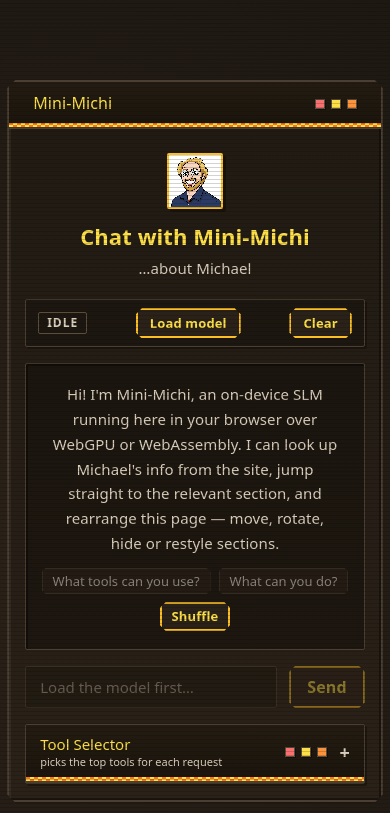
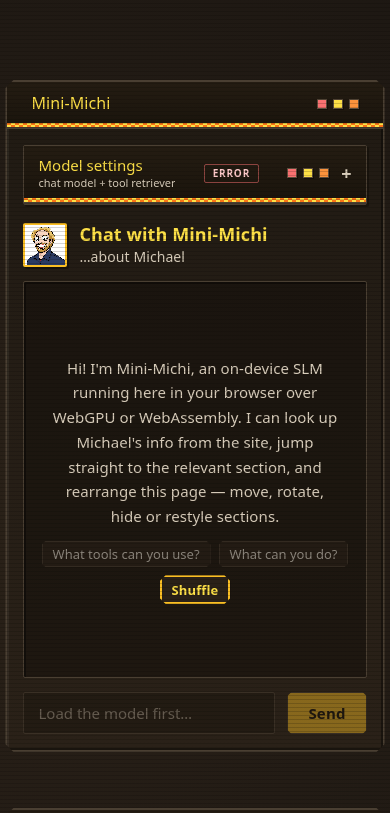
Before and after one commit to Meteord/about-me, a Vue app in the folder frontend/: page / in a window 390 px wide. Shown: the top 813 px of the page. Built offline with nearby package versions, Linux system fonts and the light colour scheme; a web font is replaced by a local one.

Commit message:
improve chat layout and auto load models

```diff
--- a/frontend/src/assets/main.css
+++ b/frontend/src/assets/main.css
@@ -1153,8 +1153,11 @@ body.crt-glitch::before {
 /* ------------------------------------------------------------------ */
 
 .ai-panel {
+  display: flex;
+  flex-direction: column;
   width: 100%;
   max-width: 65ch;
+  height: calc(100dvh - 4rem);
   margin: 1rem 0 1.5rem;
   background: linear-gradient(180deg, var(--pixel-panel) 0%, var(--pixel-panel-alt) 100%);
   border: 2px solid var(--pixel-border);
@@ -1212,35 +1215,52 @@ body.crt-glitch::before {
 .ai-panel__body {
   display: flex;
   flex-direction: column;
-  gap: 1rem;
+  flex: 1;
+  min-height: 0;
+  overflow: hidden;
+  gap: 0.875rem;
   padding: 1rem;
 }
 
 .pixel-chat__hero {
   display: flex;
-  flex-direction: column;
   align-items: center;
-  gap: 0.375rem;
-  text-align: center;
-  padding: 0.5rem 0 0.25rem;
+  gap: 0.75rem;
+  padding: 0.25rem 0 0;
 }
 
 .pixel-chat__hero-avatar {
-  width: 3.5rem;
-  height: 3.5rem;
-  margin-bottom: 0.5rem;
+  width: 2.75rem;
+  height: 2.75rem;
+  margin-bottom: 0;
+  object-fit: cover;
+  image-rendering: pixelated;
+  border: 2px solid var(--pixel-accent);
+  border-radius: 2px;
+  box-shadow: 2px 2px 0 0 rgba(16, 12, 7, 0.55);
+}
+
+.pixel-chat__hero-copy {
+  display: flex;
+  flex-direction: column;
+  gap: 0.125rem;
+  min-width: 0;
+}
+
+.pixel-chat__hero-copy > * {
+  margin: 0;
 }
 
 .pixel-chat__hero-title {
   font-family: var(--font-display);
-  font-size: 1.375rem;
-  line-height: 1.25;
+  font-size: 1.125rem;
+  line-height: 1.2;
   color: var(--pixel-title);
 }
 
 .pixel-chat__hero-sub {
-  font-size: 0.9375rem;
-  line-height: 1.5;
+  font-size: 0.875rem;
+  line-height: 1.4;
   color: var(--pixel-ink-dim);
 }
 
@@ -1334,8 +1354,9 @@ body.crt-glitch::before {
 .pixel-chat {
   display: flex;
   flex-direction: column;
-  gap: 0.875rem;
-  max-height: 24rem;
+  flex: 1;
+  min-height: 0;
+  gap: 0.625rem;
   overflow-y: auto;
   padding: 1rem;
   background: rgba(16, 12, 7, 0.45);
@@ -1392,7 +1413,7 @@ body.crt-glitch::before {
 }
 
 .pixel-msg--ai p {
-  color: var(--pixel-ink-dim);
+  color: var(--pixel-ink);
 }
 
 .pixel-chat__bubble-avatar {
@@ -1409,6 +1430,7 @@ body.crt-glitch::before {
 .pixel-msg__body {
   min-width: 0;
   flex: 1;
+  max-width: 44ch;
 }
 
 .pixel-msg__markdown > :first-child {
@@ -1474,6 +1496,12 @@ body.crt-glitch::before {
   padding: 0.3rem 0.75rem;
 }
 
+.pixel-msg--tool::before {
+  content: '\00bb';
+  color: var(--pixel-accent);
+  margin-right: 0.25rem;
+}
+
 .pixel-msg--tool-result {
   align-self: stretch;
   background: rgba(16, 12, 7, 0.55);
@@ -1497,6 +1525,7 @@ body.crt-glitch::before {
   flex-direction: column;
   align-items: center;
   gap: 0.75rem;
+  margin: auto;
   padding: 0.5rem 0;
   text-align: center;
 }
@@ -1542,6 +1571,7 @@ body.crt-glitch::before {
 
 .pixel-chat__input {
   display: flex;
+  flex-shrink: 0;
   gap: 0.75rem;
 }
 
@@ -1574,6 +1604,38 @@ body.crt-glitch::before {
 
 .pixel-chat__send {
   flex-shrink: 0;
+  padding: 0.5rem 1.25rem;
+  font-family: var(--font-body);
+  font-size: 0.9375rem;
+  font-weight: 600;
+  line-height: 1.4;
+  letter-spacing: 0.01em;
+  color: var(--pixel-dark);
+  background: var(--pixel-accent);
+  border: 1px solid var(--pixel-border);
+  border-radius: 2px;
+  cursor: pointer;
+  clip-path: polygon(
+    4px 0,
+    calc(100% - 4px) 0,
+    100% 4px,
+    100% calc(100% - 4px),
+    calc(100% - 4px) 100%,
+    4px 100%,
+    0 calc(100% - 4px),
+    0 4px
+  );
+  box-shadow: var(--shadow-soft);
+  transition: background 120ms steps(2, end);
+}
+
+.pixel-chat__send:hover:not(:disabled) {
+  background: var(--pixel-amber);
+}
+
+.pixel-chat__send:focus-visible {
+  outline: 2px solid var(--pixel-accent);
+  outline-offset: 2px;
 }
 
 .pixel-chat__send:disabled {
@@ -1613,6 +1675,7 @@ body.crt-glitch::before {
 /* ------------------------------------------------------------------ */
 
 .tool-selector {
+  flex-shrink: 0;
   background: linear-gradient(180deg, #1d1710 0%, #19130d 100%);
   border: 1px solid var(--pixel-border);
   border-radius: 2px;
@@ -1686,11 +1749,37 @@ body.crt-glitch::before {
   white-space: nowrap;
 }
 
+.tool-selector__bar-status {
+  margin-left: auto;
+  font-size: 0.625rem;
+}
+
 .tool-selector__content {
   display: flex;
   flex-direction: column;
   gap: 0.75rem;
+  max-height: 40vh;
+  overflow-y: auto;
   padding: 0.875rem;
+}
+
+.model-settings__section {
+  display: flex;
+  flex-direction: column;
+  gap: 0.5rem;
+}
+
+.model-settings__section + .model-settings__section {
+  border-top: 1px dashed var(--pixel-border);
+  padding-top: 0.75rem;
+}
+
+.model-settings__heading {
+  font-size: 0.6875rem;
+  font-weight: 600;
+  letter-spacing: 0.08em;
+  text-transform: uppercase;
+  color: var(--pixel-accent);
 }
 
 .tool-selector__intro {
@@ -1965,7 +2054,7 @@ body.crt-glitch::before {
 
 .pixel-msg--retrieval__summary {
   display: flex;
-  flex-wrap: wrap;
+  flex-wrap: nowrap;
   align-items: center;
   gap: 0.375rem;
   width: 100%;
@@ -1998,11 +2087,15 @@ body.crt-glitch::before {
 }
 
 .pixel-msg--retrieval__names {
+  min-width: 0;
+  overflow: hidden;
+  text-overflow: ellipsis;
+  white-space: nowrap;
   color: var(--pixel-ink);
-  word-break: break-word;
 }
 
 .pixel-msg--retrieval__meta {
+  flex-shrink: 0;
   margin-left: auto;
   color: var(--pixel-ink-dim);
   opacity: 0.8;
@@ -2040,6 +2133,7 @@ body.crt-glitch::before {
 
   .app-dock .ai-panel {
     max-width: none;
+    height: min(calc(100dvh - 2rem), 42rem);
   }
 }
 
@@ -2050,7 +2144,10 @@ body.crt-glitch::before {
 
   .pixel-chat {
     padding: 0.625rem;
-    max-height: 20rem;
+  }
+
+  .ai-panel {
+    height: min(calc(100dvh - 1rem), 30rem);
   }
 
   .ai-status__file {
--- a/frontend/src/components/AiSection.vue
+++ b/frontend/src/components/AiSection.vue
@@ -1,5 +1,5 @@
 <script setup lang="ts">
-import { nextTick, ref, watch } from 'vue'
+import { nextTick, onMounted, ref, watch } from 'vue'
 import { useChatModel } from '../composables/useChatModel'
 import { useSiteLayout, type SectionId } from '../composables/useSiteLayout'
 import {
@@ -37,7 +37,14 @@ type ChatMessage =
 
 const { state, loadModel, generate, dispose } = useChatModel()
 const { focusSection } = useSiteLayout()
-const { mode: retrievalMode, topK: retrievalTopK, retrieve, disposeNeural } = useToolRetrieval()
+const {
+  mode: retrievalMode,
+  topK: retrievalTopK,
+  retrieve,
+  disposeNeural,
+  neural,
+  loadNeural,
+} = useToolRetrieval()
 
 const input = ref('')
 const messages = ref<ChatMessage[]>([])
@@ -216,6 +223,12 @@ watch(
   () => scrollToBottom(),
 )
 
+onMounted(() => {
+  if (state.value.status === 'idle') {
+    void loadModel().catch(() => {})
+  }
+})
+
 async function handleSend(raw?: string): Promise<void> {
   const text = (raw ?? input.value).trim()
   if (!text || isGenerating.value) return
@@ -226,6 +239,14 @@ async function handleSend(raw?: string): Promise<void> {
     } catch {
       return
     }
+  }
+
+  if (
+    (retrievalMode.value === 'hybrid' || retrievalMode.value === 'neural') &&
+    neural.value.status !== 'ready' &&
+    neural.value.status !== 'loading'
+  ) {
+    void loadNeural().catch(() => {})
   }
 
   input.value = ''
@@ -322,43 +343,15 @@ function clearChat(): void {
       <span class="pixel-window__chrome" aria-hidden="true"><i></i><i></i><i></i></span>
     </div>
     <div class="ai-panel__body">
+      <ToolSelectorPanel :on-clear="clearChat" />
+
       <div class="pixel-chat__hero">
         <img src="/mm.png" alt="Mini-Michi" class="pixel-avatar pixel-chat__hero-avatar" />
-        <h2 class="pixel-chat__hero-title">Chat with Mini-Michi</h2>
-        <p class="pixel-chat__hero-sub">…about Michael</p>
+        <div class="pixel-chat__hero-copy">
+          <h2 class="pixel-chat__hero-title">Chat with Mini-Michi</h2>
+          <p class="pixel-chat__hero-sub">…about Michael</p>
+        </div>
       </div>
-      <div class="ai-status" aria-live="polite">
-        <span class="ai-status__badge" :class="`ai-status__badge--${state.status}`">
-          {{ state.status }}
-        </span>
-        <span v-if="state.device" class="ai-status__device">
-          {{ state.device === 'webgpu' ? 'WEBGPU' : 'WASM' }} · {{ state.dtype }}
-        </span>
-        <span v-if="state.status === 'loading'" class="ai-status__file">{{ state.file }}</span>
-        <button
-          v-if="state.status === 'idle' || state.status === 'error'"
-          class="pixel-link-btn ai-status__load"
-          type="button"
-          @click="loadModel"
-        >
-          {{ state.status === 'error' ? 'Retry model' : 'Load model' }}
-        </button>
-        <button class="pixel-link-btn ai-status__clear" type="button" @click="clearChat">
-          Clear
-        </button>
-      </div>
-
-      <div
-        v-if="state.status === 'loading'"
-        class="ai-progress"
-        role="progressbar"
-        aria-valuemin="0"
-        aria-valuemax="100"
-        :aria-valuenow="state.progress"
-      >
-        <span class="ai-progress__bar" :style="{ width: state.progress + '%' }"></span>
-      </div>
-      <p v-if="state.status === 'error'" class="ai-error">{{ state.error }}</p>
 
       <div ref="chatEl" class="pixel-chat">
         <template v-for="message in messages" :key="message.id">
@@ -558,15 +551,13 @@ function clearChat(): void {
           aria-label="Chat message"
         />
         <button
-          class="pixel-link-btn pixel-chat__send"
+          class="pixel-chat__send"
           type="submit"
           :disabled="isGenerating || state.status !== 'ready' || !input.trim()"
         >
           Send
         </button>
       </form>
-
-      <ToolSelectorPanel />
     </div>
   </div>
 </template>
--- a/frontend/src/components/ToolSelectorPanel.vue
+++ b/frontend/src/components/ToolSelectorPanel.vue
@@ -1,9 +1,13 @@
 <script setup lang="ts">
 import { computed, ref, watch } from 'vue'
+import { useChatModel } from '../composables/useChatModel'
 import { useToolRetrieval, type RetrievalMode } from '../composables/useToolRetrieval'
 import { toolSelectorOpen } from '../composables/retrievalSettings'
 import { TOOL_SCHEMAS } from '../tools/registry'
 
+defineProps<{ onClear?: () => void }>()
+
+const { state: chatState, loadModel } = useChatModel()
 const { mode, topK, lastQuery, lastResult, neural, retrieve, loadNeural } = useToolRetrieval()
 
 const MODES: RetrievalMode[] = ['lexical', 'neural', 'hybrid']
@@ -103,8 +107,14 @@ const prunedPercent = computed(() => {
       @click="expanded = !expanded"
     >
       <span class="tool-selector__heading">
-        <span class="tool-selector__title">Tool Selector</span>
-        <span class="tool-selector__tagline">picks the top tools for each request</span>
+        <span class="tool-selector__title">Model settings</span>
+        <span class="tool-selector__tagline">chat model + tool retriever</span>
+      </span>
+      <span
+        class="ai-status__badge tool-selector__bar-status"
+        :class="`ai-status__badge--${chatState.status}`"
+      >
+        {{ chatState.status }}
       </span>
       <span class="pixel-window__chrome" aria-hidden="true"><i></i><i></i><i></i></span>
       <span class="pixel-window__toggle">{{ expanded ? '−' : '+' }}</span>
@@ -112,6 +122,50 @@ const prunedPercent = computed(() => {
 
     <transition name="fade">
       <div v-if="expanded" id="tool-selector-content" class="tool-selector__content">
+        <div class="model-settings__section">
+          <p class="model-settings__heading">Chat model</p>
+          <div class="ai-status" aria-live="polite">
+            <span class="ai-status__badge" :class="`ai-status__badge--${chatState.status}`">
+              {{ chatState.status }}
+            </span>
+            <span v-if="chatState.device" class="ai-status__device">
+              {{ chatState.device === 'webgpu' ? 'WEBGPU' : 'WASM' }} · {{ chatState.dtype }}
+            </span>
+            <span v-if="chatState.status === 'loading'" class="ai-status__file">
+              {{ chatState.file }}
+            </span>
+            <button
+              v-if="chatState.status === 'idle' || chatState.status === 'error'"
+              class="pixel-link-btn ai-status__load"
+              type="button"
+              @click="loadModel"
+            >
+              {{ chatState.status === 'error' ? 'Retry model' : 'Load model' }}
+            </button>
+            <button
+              v-if="onClear"
+              class="pixel-link-btn ai-status__clear"
+              type="button"
+              @click="onClear"
+            >
+              Clear
+            </button>
+          </div>
+          <div
+            v-if="chatState.status === 'loading'"
+            class="ai-progress"
+            role="progressbar"
+            aria-valuemin="0"
+            aria-valuemax="100"
+            :aria-valuenow="chatState.progress"
+          >
+            <span class="ai-progress__bar" :style="{ width: chatState.progress + '%' }"></span>
+          </div>
+          <p v-if="chatState.status === 'error'" class="ai-error">{{ chatState.error }}</p>
+        </div>
+
+        <div class="model-settings__section">
+          <p class="model-settings__heading">Tool retriever</p>
           <p class="tool-selector__intro">
             Retrieves up to the top-{{ topK }} tools for a request — like LiquidAI's ColBERT
             tool-selection demo — so Mini-Michi only sees the schemas it actually needs.
@@ -241,6 +295,7 @@ const prunedPercent = computed(() => {
             </div>
           </div>
         </div>
+      </div>
     </transition>
   </div>
 </template>
```
Lines whose indentation alone changed are shown as unchanged.
